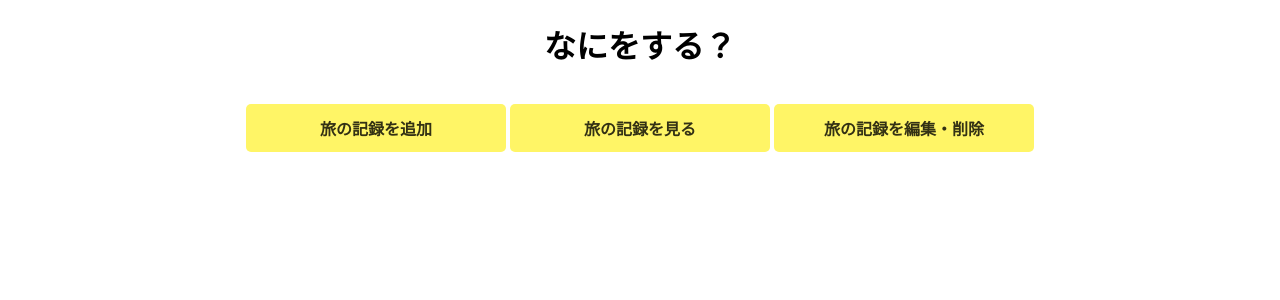
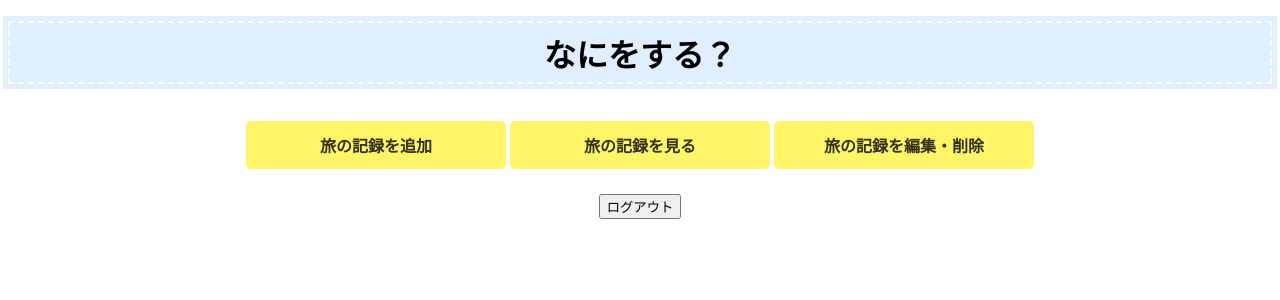
Before and after one commit to re-shimomura/tripmemory, a PHP site: page /selectMenu.html in a window 1280 px wide. Shown: the top 300 px of the page. Run offline with PHP 8.4, Linux system fonts and the light colour scheme.

Commit message:
CSSを調整中

```diff
--- a/selectMenu.html
+++ b/selectMenu.html
@@ -6,8 +6,12 @@
     <title>選択画面</title>
 
     <style>
-    h1,h2{
+    h1{
     text-align: center;
+    background: #dfefff;
+    box-shadow: 0px 0px 0px 5px #dfefff;
+    border: dashed 2px white;
+    padding: 0.2em 0.5em;
     }
     .contr{
     max-width: 550px;
@@ -53,6 +57,10 @@
     .button{
         cursor: pointer;
     }
+
+    .logout{
+        text-align: center;
+    }
     </style>
 </head>
 <body>
@@ -72,5 +80,9 @@
         </div>
     </div>
 
+    <form class="logout" method="post" action="logout.php">
+        <button type="submit">ログアウト</button>
+    </form>
+
 </body>
 </html>
```
Also changed, not shown: showlist.css (+6 -3 lines), show.css (indentation only).
